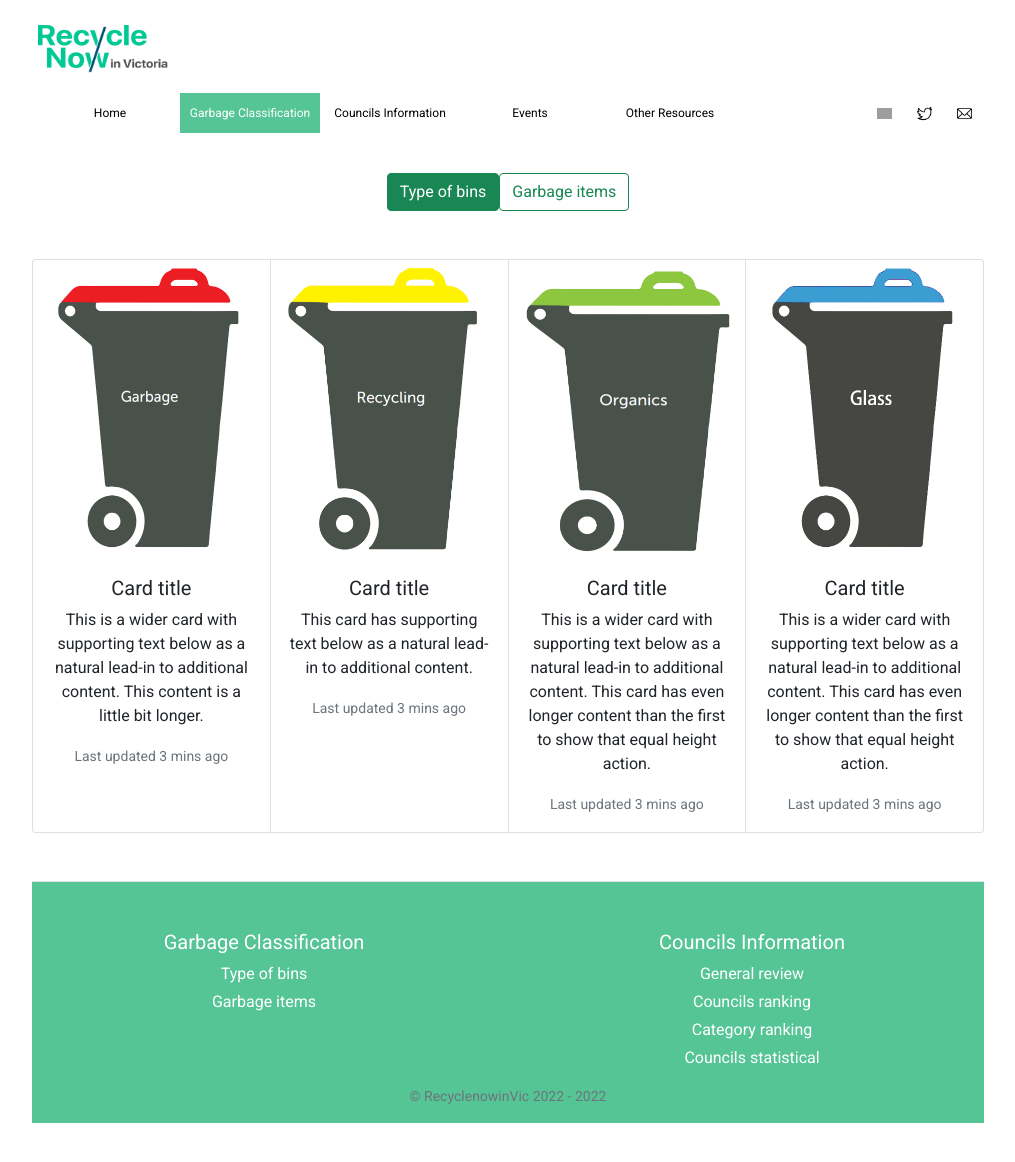
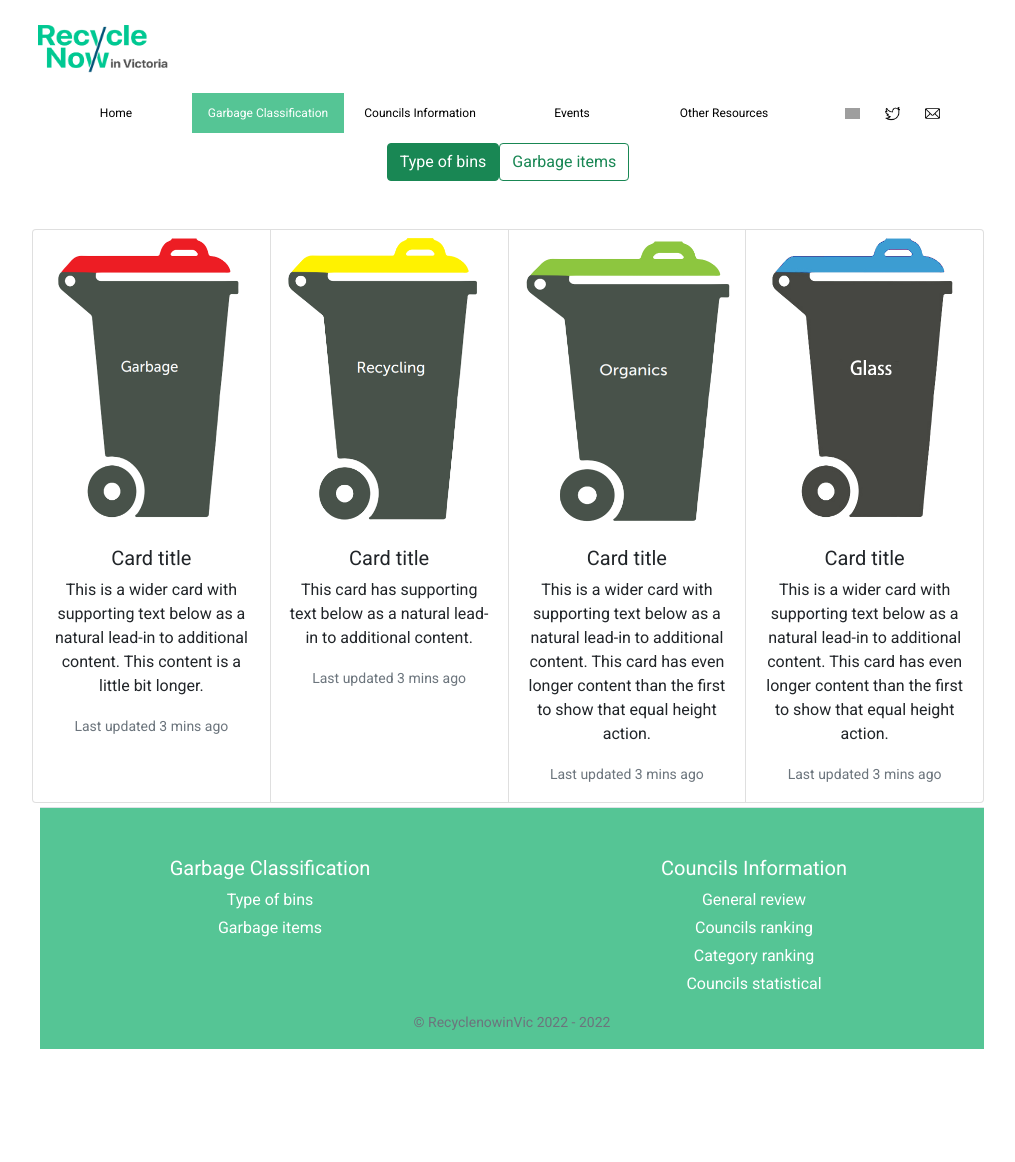
Before and after one commit to marcelo0410/RecyclingNowInVictoria, a React (Create React App) app: page /sorting in a window 1280 px wide. Shown: the top 1162 px of the page, without its empty margins (144-1159 px from the left). After the commit the page ends 1049 px from the top, so only its background shows below. Built offline with nearby package versions, Linux system fonts and the light colour scheme; grey boxes are pictures that could not be loaded.

Commit message:
fix layout(banner, footer, header's margin and distance

```diff
--- a/src/layout/banner.js
+++ b/src/layout/banner.js
@@ -4,9 +4,9 @@ import bannerPhoto from '../assets/images/banner/banner.jpeg'
 export default class banner extends Component {
   render() {
     return (
-      <div className='ms-4 banner'>
+      <div className='banner' style={{marginLeft:"32px"}}>
           {/* <img src={bannerPhoto}></img> */}
-          <p className="mt-2">You never know <br/>what’s gonna cost</p>
+          <p className="mt-2" >You never know <br/>what’s gonna cost</p>
           <p className="mt-1" style={{color:"#55C595",fontWeight: "bold"}}>If you do this</p>
           <a href='#'>Explore More&gt;&gt;</a>
       </div>
--- a/src/layout/footer.js
+++ b/src/layout/footer.js
@@ -4,7 +4,7 @@ import React, { Component } from 'react'
 export default class footer extends Component {
   render() {
     return (
-      <footer class="pt-4 my-md-5 pt-md-5 border-top ms-4" style={{background:"#55C595"}}>
+      <footer class="pt-4 mt-1 pt-md-5 border-top" style={{background:"#55C595", marginLeft:"32px"}}>
         <div class="row">
           <div class="col-6 col-md">
             <h5 style={{color:"white"}}>Garbage Classification</h5>
--- a/src/layout/header.js
+++ b/src/layout/header.js
@@ -2,6 +2,7 @@ import React, { Component } from 'react'
 import { NavLink, Route } from 'react-router-dom'
 import logo from '../assets/images/logo.png'
 import './style.css'
+
 export default class header extends Component {
   render() {
     return (
@@ -9,7 +10,6 @@ export default class header extends Component {
         <NavLink to="/">
           <img src={logo} style={{width:"130px", height:"50px"}}/>
         </NavLink>
-
       </div>
     )
   }
--- a/src/layout/nav.js
+++ b/src/layout/nav.js
@@ -9,7 +9,7 @@ export default class header extends Component {
     return (
       <div>
         <nav  aria-label="Ninth navbar example">
-          <div className="navbar">
+          <div className="navbar" style={{height:"42px", marginLeft:"0px"}}>
             <div>
               <ul class="navbar-link">
                 <li>
--- a/src/layout/style.css
+++ b/src/layout/style.css
@@ -9,7 +9,7 @@
 
 .navbar{
     display: flex;
-    justify-content: space-between;
+    justify-content: left;
 }
 
 .navbar-link{
@@ -24,7 +24,8 @@
     text-decoration: none;
     color: black;
     background-color: white;
-    width: 140px;
+    width: 152px;
+    padding: 0;
 }
 .navbar-link a:hover{
     background-color:#55C595;
```
